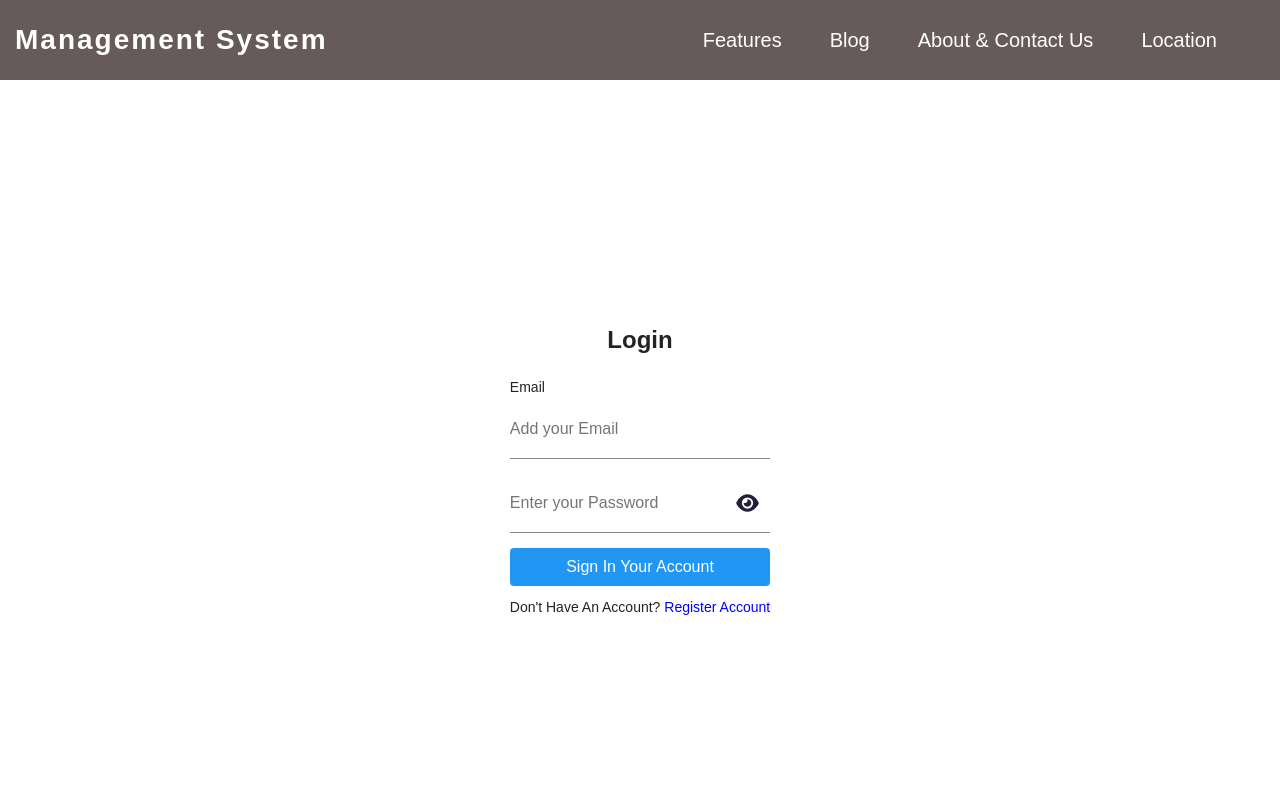
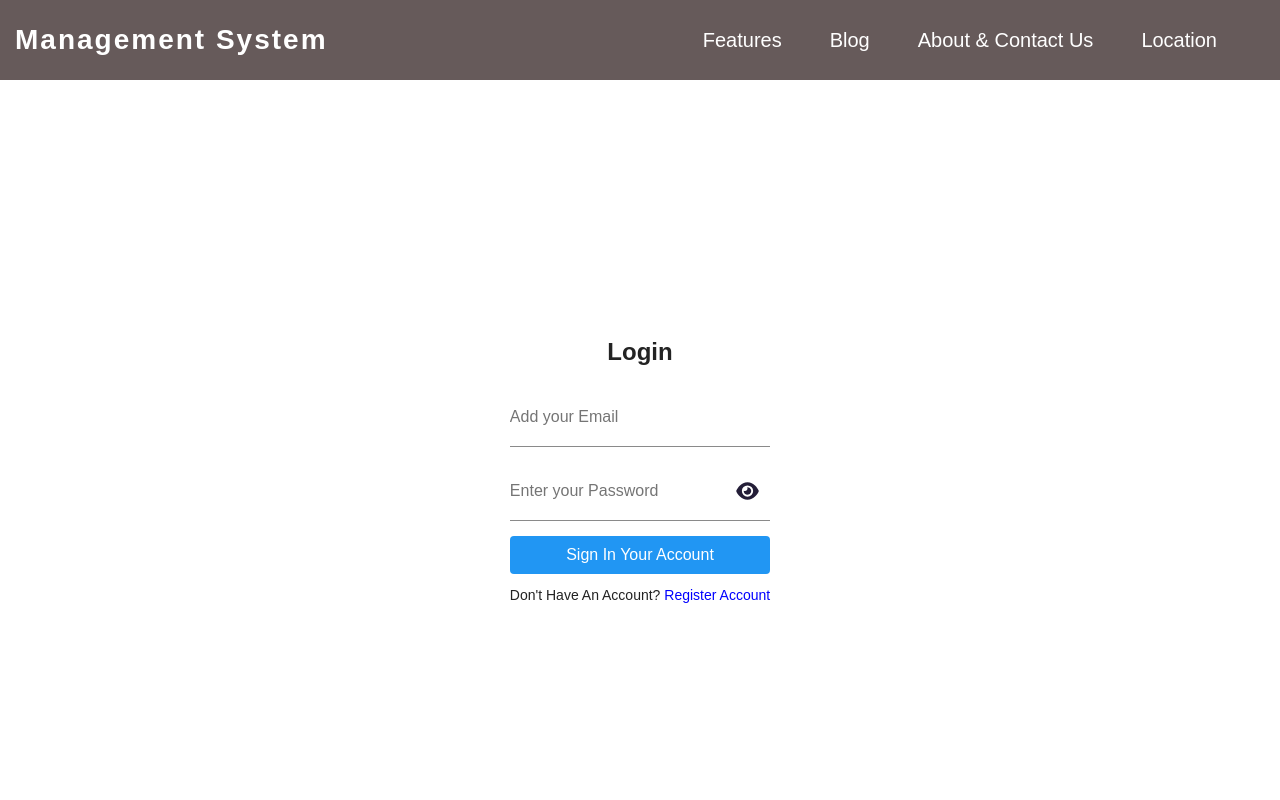
Before and after one commit to jackiezhang901-ship-it/nodejs, a React (Vite) app in the folder my-react-app/: page /Login in a window 1280 px wide. Shown: the top 800 px of the page. Built offline with nearby package versions, Linux system fonts and the light colour scheme.

Commit message:
Initial Commit

```diff
--- a/my-react-app/src/component/LoginPage/Login.tsx
+++ b/my-react-app/src/component/LoginPage/Login.tsx
@@ -90,7 +90,6 @@ function LoginPage() {
                   <div className='form'>
                     <h2>Login</h2>
                     <div className='box'>
-                      <p>Email</p>
                       <input type='email' placeholder='Add your Email' value={email} onChange={handleEmailChange} />
                       {emailError && <p className='error'>{emailError}</p>}
                     </div>
```
